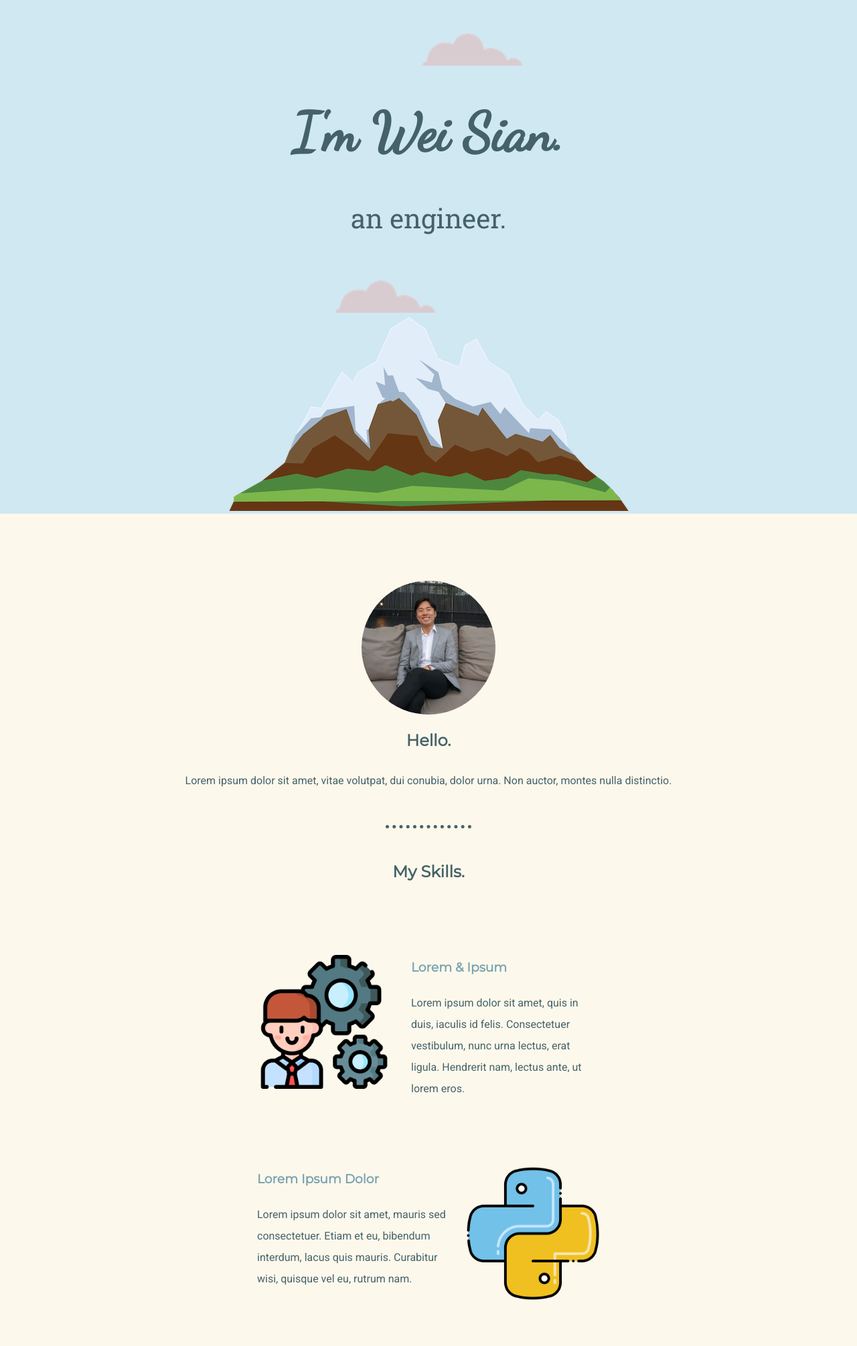
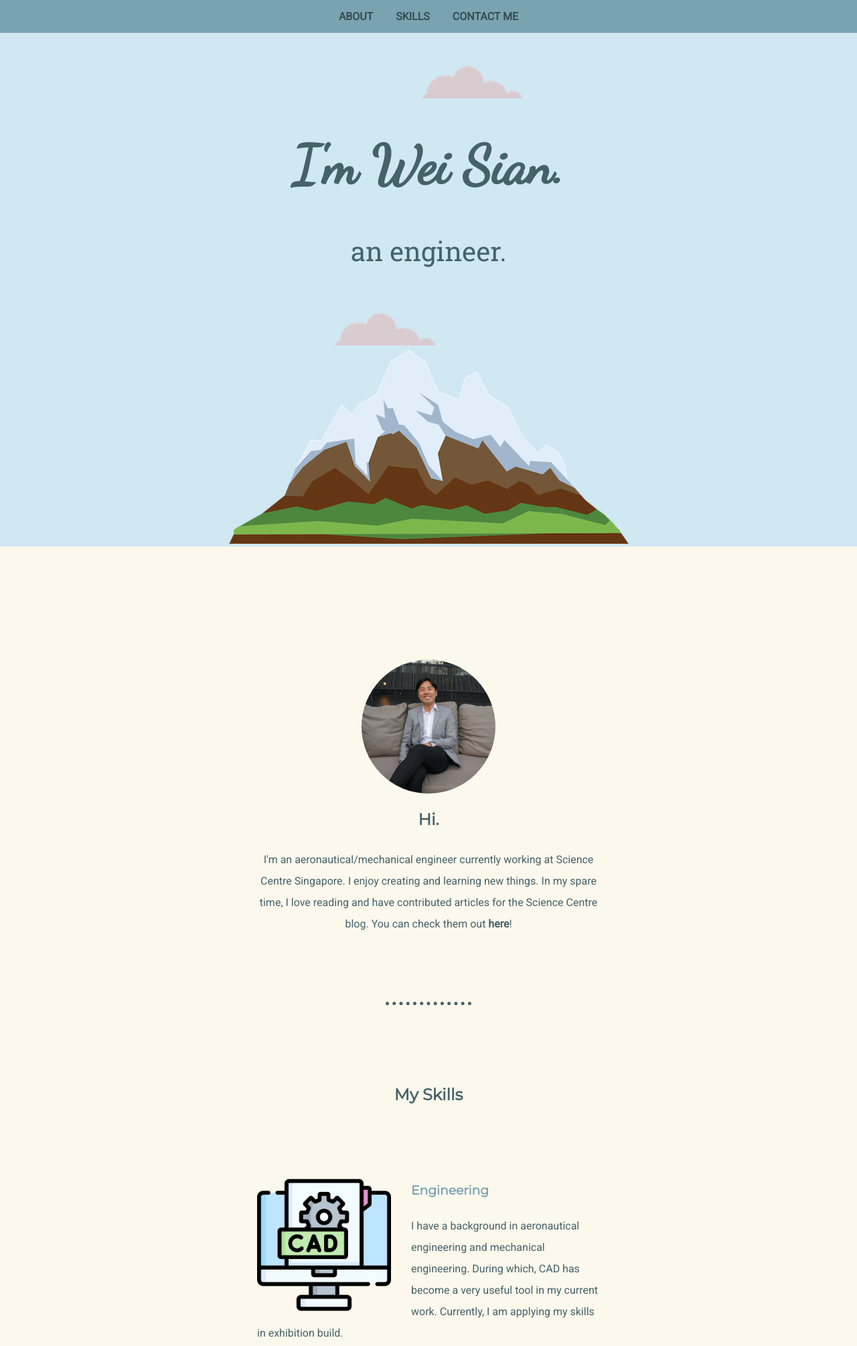
Before and after one commit to Reme95/cv, a plain HTML site: page index.html in a window 1280 px wide. Shown: the top 2010 px of the page at 67% size. Drawn offline with Linux system fonts and the light colour scheme.

Commit message:
Add files via upload

```diff
--- a/css/styles.css
+++ b/css/styles.css
@@ -1,3 +1,7 @@
+    html {
+        scroll-behavior: smooth;
+    }
+
     body{
         background-color: #FCF8EC;
         margin: 0;
@@ -24,7 +28,7 @@
     }
 
     hr {
-        margin: 50px auto 50px auto;
+        margin: 100px auto 50px auto;
         border-color: #456268;
         border-style: none;
         border-top-style: dotted;
@@ -47,6 +51,31 @@
         color: #D0E8F2;
     }
 
+    .navbar {
+        background-color: #79A3B1;
+        overflow: hidden;
+        position: fixed;
+        top: 0;
+        width: 100%;
+        z-index: 1;
+    }
+
+    .navbar a {
+        display: inline-block;
+        color: #354c50;
+        text-align: center;
+        padding: 5px 5px;
+        font-weight: bold;
+        text-decoration: none;
+    }
+
+    .navbar a:hover {
+        color: white;
+    }
+    .sub-section{
+        margin-top:50px
+    }
+
     .sub-header{
         font-size: 2.5rem;
         font-family: 'Roboto Slab', serif;
@@ -56,7 +85,7 @@
         background-color: #D0E8F2;
         position: relative;
         padding-top: 100px;
-        margin: 0;
+        margin: 49px auto auto 0;
     }
 
     .middle-container{
@@ -81,22 +110,31 @@
     }
 
     .intro{
-        width: 30%
+        display: block;
+        width: 40%;
         margin: auto;
     }
 
-    .circular {
-        border-radius: 100%
+    .text-link{
+    margin: auto;
+    font-weight:bold;
     }
 
-    .skill-row{
+    .circular {
+        margin-top: 50px;
+        border-radius: 100%;
+        width: 200px;
+        object-fit: scale-down;
+    }
+
+    .body-row{
         width: 40%;
         margin: 100px auto 100px auto;
         text-align: left;
         line-height: 2;
     }
 
-    .skill-img {
+    .cad-img {
         width: 200px;
         object-fit: scale-down;
         float: left;
@@ -110,13 +148,8 @@
         padding-left: 30px;
     }
 
-    .education-img {
-        width: 200px;
-        object-fit: scale-down;
-    }
-
     .contact-message{
-        width: 40%;
+        width: 30%;
         margin: 40px auto 60px auto;
     }
 
@@ -148,6 +181,11 @@
         text-decoration: none;
     }
 
+    .footer-img{
+        width: 50px;
+        object-fit: scale-down;
+    }
+
     .copyright{
         color: #D0E8F2;
         font-size: 0.8rem;
@@ -157,3 +195,6 @@
 
 #FCF8EC, #D0E8F2 , #79A3B1, #456268
 https://colorhunt.co/palette/fcf8ecd0e8f279a3b1456268
+
+#212121, #323232, #0D7377, 14FFEC
+https://colorhunt.co/palette/2121213232320d737714ffec
--- a/index.html
+++ b/index.html
@@ -1,5 +1,10 @@
 <!DOCTYPE html>
 <html lang="en">
+<div class="navbar">
+  <a href="#about-section">ABOUT</a>
+  <a href="#skills-section">SKILLS</a>
+  <a href="#contact-section">CONTACT ME</a>
+</div>
 <head>
     <meta charset="UTF-8">
     <title>Wei Sian</title>
@@ -19,45 +24,45 @@
     </div>
 <div class="middle-container">
     <p></p>
+    <a name="about-section"></a>
     <div class="profile">
-        <img class="circular" src="images/Profile_edit.jpg" alt="weisian's profile picture">
-        <h2>Hello.</h2>
-        <p class="intro">Lorem ipsum dolor sit amet, vitae volutpat, dui conubia, dolor urna. Non auctor, montes nulla distinctio.</p>
+        <img class="circular" src="images/Profile.png" alt="weisian's profile picture">
+        <h2>Hi.</h2>
+        <p class="intro">I'm an aeronautical/mechanical engineer currently working at Science Centre Singapore. I enjoy
+            creating and learning new things. In my spare time, I love reading and have contributed articles for the
+            Science Centre blog. You can check them out <a class="text-link" href="https://blog.science.edu.sg/" target="_blank" rel="noopener noreferrer">here</a>!</p>
+
     </div>
     <hr>
+    <a name="skills-section"></a>
     <div class="skills">
-        <h2>My Skills.</h2>
-        <div class="skill-row">
-            <img class="skill-img" src="images/skills.png" alt="skills">
-            <h3>Lorem & Ipsum</h3>
-            <p>Lorem ipsum dolor sit amet, quis in duis, iaculis id felis. Consectetuer vestibulum, nunc urna lectus, erat ligula. Hendrerit nam, lectus ante, ut lorem eros.</p>
+        <h2 class="sub-section">My Skills</h2>
+        <div class="body-row">
+            <img class="cad-img" src="images/cad.png" alt="cad">
+            <h3>Engineering</h3>
+            <p>I have a background in aeronautical engineering and mechanical engineering. During which, CAD has become a very useful tool in my current work. Currently, I am applying my skills in exhibition build.</p>
         </div>
-        <div class="skill-row">
+        <div class="body-row">
             <img class="python-img" src="images/python.png" alt="python">
-            <h3>Lorem Ipsum Dolor</h3>
-            <p>Lorem ipsum dolor sit amet, mauris sed consectetuer. Etiam et eu, bibendum interdum, lacus quis mauris. Curabitur wisi, quisque vel eu, rutrum nam.</p>
+            <h3>Programming</h3>
+            <p>The first time I dabbled with programming was with C++ during my diploma education. Recently, I have rekindled this interest with learning Python, HTML and CSS.</p>
         </div>
     </div>
     <hr>
-        <div class="education-row">
-            <img class="education-img" src="images/education.png" alt="education">
-            <h3>Lorem Ipsum Dolor</h3>
-            <p>Lorem ipsum dolor sit amet, mauris sed consectetuer. Etiam et eu, bibendum interdum, lacus quis mauris. Curabitur wisi, quisque vel eu, rutrum nam.</p>
-        </div>
-    <hr>
+    <a name="contact-section"></a>
     <div class="contact-me">
-        <h2>Get In Touch</h2>
+        <h2 class="sub-section">Get In Touch</h2>
         <h3>If you would like to get in touch with me.</h3>
-        <p class="contact-message">Drop me an email or check out my social media below.</p>
+        <p class="contact-message">Drop me an email using the button or check out my social media below. I am always happy to learn about opportunities!</p>
         <a class="btn" href="mailto:ohweisian@gmail.com">CONTACT ME</a>
     </div>
 </div>
 
 
 <div class="bottom-container">
-    <a class="footer-link" href="https://www.linkedin.com/in/oh-weisian/">LinkedIn</a>
-    <a class="footer-link" href="https://www.appbrewery.co/">Website</a>
-    <a href="https://www.flaticon.com/free-icons/education" title="icons">icons by Freepik</a>
+    <a class="footer-link" href="https://www.linkedin.com/in/oh-weisian/" target="_blank" rel="noopener noreferrer"><img class = "footer-img" src="images/linkedin.png"/></a>
+    <a class="footer-link" href="https://www.instagram.com/ohhweesinn/" target="_blank" rel="noopener noreferrer"><img class = "footer-img" src="images/instagram.png" /></a>
+    <a class="footer-link" href="https://www.flaticon.com/authors/freepik" target="_blank" rel="noopener noreferrer"><img class = "footer-img" src="images/freepik-logo.png" /></a>
   <p class="copyright">© 2022 Oh Wei Sian.</p>
 </div>
 
```
Also changed, not shown: images/Profile.png (added), images/cad.png (added), images/freepik-logo.png (added), images/instagram.png (added), images/linkedin.png (added).
